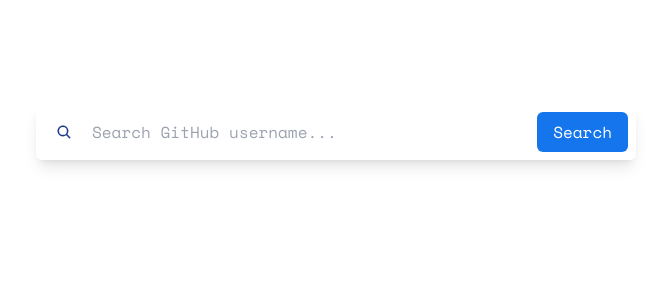
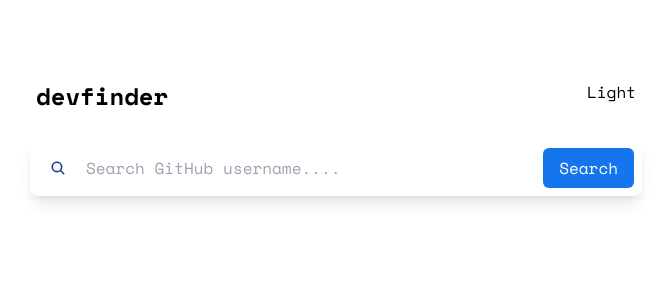
Before and after one commit to syntax-sensei/GitHub_user_seek, a React (Vite) app: page / in a window 1280 px wide. Shown: the top 300 px of the page, without its empty margins (304-975 px from the left). Built offline with nearby package versions, Linux system fonts and the light colour scheme.

Commit message:
Add Themer

```diff
--- a/src/App.jsx
+++ b/src/App.jsx
@@ -2,6 +2,8 @@
 import './App.css'
 import SearchBar from "./components/SearchBar";
 import UserCard from "./components/UserCard";
+import Themer from "./components/Themer";
+
 
 function App() {
 
@@ -26,6 +28,7 @@
   return (
     <>
 
+      <Themer/>
       <SearchBar onSearch={getUserData}/>
       {userData && <UserCard userInfo={userData} />}
 
--- a/src/components/SearchBar.jsx
+++ b/src/components/SearchBar.jsx
@@ -13,15 +13,15 @@
 
   return (
     <>
-    <section className='p-10 relative flex justify-center top-16'>
+    <section className='p-7 relative flex justify-center'>
       <div className="relative w-1/2">
-        <IoSearch className="absolute left-5 top-5 fill-blue-900" />
+        <IoSearch className="absolute left-5 top-5 fill-blue-900 dark:fill-blue-300" />
           <input
             type="text"
-            placeholder="Search GitHub username..."
+            placeholder="Search GitHub username...."
             value={username}
             onChange={(e) => setUsername(e.target.value)}
-            className='font-space p-4 pl-14 rounded-md focus:outline-none w-full shadow-lg'
+            className='font-space p-4 pl-14 rounded-lg dark:text-white dark:bg-cards-blue focus:outline-none w-full shadow-lg'
           />
           <button onClick={handleClick}
             className="absolute right-2 top-2 bottom-2 bg-[#1475ec] text-white rounded-md px-4 hover:bg-blue-600"
--- /dev/null
+++ b/src/components/Themer.jsx
@@ -0,0 +1,54 @@
+import React, {useState, useEffect} from 'react'
+import { IoSunnyOutline } from "react-icons/io5";
+
+const Themer = () => {
+
+  const [theme, setTheme] = useState(null);
+  const [butttext, setButtText] = useState();
+
+  useEffect(() => {
+    if(window.matchMedia('(prefers-color-scheme: dark)').matches){
+      setTheme('dark');
+    }
+    else {
+      setTheme('light');
+    }
+  }, [])
+
+  useEffect(() => {
+    if (theme === "dark") {
+      document.documentElement.classList.add("dark");
+      setButtText("Dark")
+    } else {
+      document.documentElement.classList.remove("dark");
+      setButtText("Light")
+    }
+  }, [theme]);
+
+  const handleThemeSwitch = () => {
+    setTheme(theme === "dark" ? "light" : "dark");
+  };
+
+
+
+  return (
+    <section className='flex justify-center px-10 '>
+    <div className=' flex justify-between w-1/2 mt-20'>
+
+        <span className='font-bold text-2xl'>
+              devfinder
+        </span>
+          <div>
+        <button className='relative' onClick={handleThemeSwitch}>
+
+        {/* <IoSunnyOutline className='absolute right-14 top-1' /> */}
+              {butttext}
+        </button>
+      </div>
+    </div>
+
+    </section>
+  )
+}
+
+export default Themer
--- a/src/components/UserCard.jsx
+++ b/src/components/UserCard.jsx
@@ -6,8 +6,8 @@
 
   return (
 
-    <section className="flex justify-center mt-7">
-      <section className={'mt-5 shadow-lg p-7 w-1/2 rounded-lg'}>
+    <section className="flex justify-center">
+      <section className={'shadow-lg p-7 dark:bg-cards-blue w-1/2 rounded-lg'}>
         <div className="flex" >
           <img
             alt="PFP"
@@ -15,54 +15,54 @@
             className="w-25 h-28 rounded-full mr-8"
           />
           <div className="flex-auto">
-            <div className="flex justify-between mb-7 w-full">
+            <div className="flex justify-between mb-7 w-full dark:text-white">
               <div>
                 <span className="font-bold text-lg">{userInfo.name}</span>
-                <div className="text-sm text-[#2458b9]">@{userInfo.login}</div>
+                <div className="text-sm text-[#2458b9] dark:text-[#357cff]">@{userInfo.login}</div>
               </div>
-              <div className="text-xs text-zinc-600 mt-1">
+              <div className="text-xs text-zinc-600 mt-1 dark:text-white">
                 Joined {userInfo.created_at}
               </div>
             </div>
-            <div className="text-zinc-600 mb-6">{userInfo.bio || 'This profile has no bio'}</div>
+            <div className="text-zinc-600 mb-6 dark:text-white">{userInfo.bio || 'This profile has no bio'}</div>
 
-            <div className={'p-6 rounded-lg mb-6 shadow-md'}>
-              <div className="flex justify-between text-center mx-5">
+            <div className={'p-6 rounded-lg mb-6 shadow-md dark:bg-bgcolor'}>
+              <div className="flex justify-between text-center mx-5  dark:text-white">
                 <div>
-                  <div className="text-zinc-600">Repos</div>
+                  <div className="text-zinc-600 dark:text-white">Repos</div>
                   <div className="font-bold">{userInfo.public_repos}</div>
                 </div>
                 <div>
-                  <div className="text-zinc-600">Followers</div>
+                  <div className="text-zinc-600 dark:text-white">Followers</div>
                   <div className="font-bold">{userInfo.followers}</div>
                 </div>
                 <div>
-                  <div className="text-zinc-600">Following</div>
+                  <div className="text-zinc-600 dark:text-white">Following</div>
                   <div className="font-bold">{userInfo.following}</div>
                 </div>
               </div>
             </div>
 
-            <div className="flex justify-between">
-              <div className = "flex items-center text-zinc-600">
+            <div className="flex justify-between ">
+              <div className = "flex items-center text-zinc-600 dark:text-white">
             <FaLocationDot className="mr-4"  />
               <span>{userInfo.location || 'Not Available'}</span>
               </div>
-              <div className="flex items-center text-zinc-600">
+              <div className="flex items-center text-zinc-600 dark:text-white">
                 <FaXTwitter className="mr-4" />
-                <span>{userInfo.twitter_username || 'Not Available'}</span>
+                <span>@{userInfo.twitter_username || 'Not Available'}</span>
               </div>
             </div>
 
-            <div className="flex justify-between mt-7">
-              <div className="flex items-center text-zinc-600">
+            <div className="flex justify-between mt-7 ">
+              <div className="flex items-center text-zinc-600 dark:text-white">
               <FaLink className="mr-4"  />
                 <a href={userInfo.blog} target="_blank">
                   {userInfo.blog || 'Not Available'}
                 </a>
               </div>
 
-              <div className="flex text-zinc-600">
+              <div className="flex text-zinc-600 dark:text-white">
               <HiBuildingOffice2 className="mr-4"/>
                 <div>{userInfo.company || 'Not Available'}</div>
 
--- a/src/index.css
+++ b/src/index.css
@@ -1,4 +1,6 @@
 @import url('https://fonts.googleapis.com/css2?family=Space+Mono:ital,wght@0,400;0,700;1,400;1,700&display=swap');
+
+
 
 @tailwind base;
 @tailwind components;
--- a/tailwind.config.js
+++ b/tailwind.config.js
@@ -1,11 +1,17 @@
 /** @type {import('tailwindcss').Config} */
 export default {
+
+  darkMode: 'class',
   content: [
     "./index.html",
     "./src/**/*.{js,ts,jsx,tsx}",
   ],
   theme: {
     extend: {
+      colors: {
+        'cards-blue': '#1d2a4a',
+        'bgcolor' : '#141D2F'
+      },
       fontFamily:{
         'space': ['Space Mono', 'monospace']
       }
```
